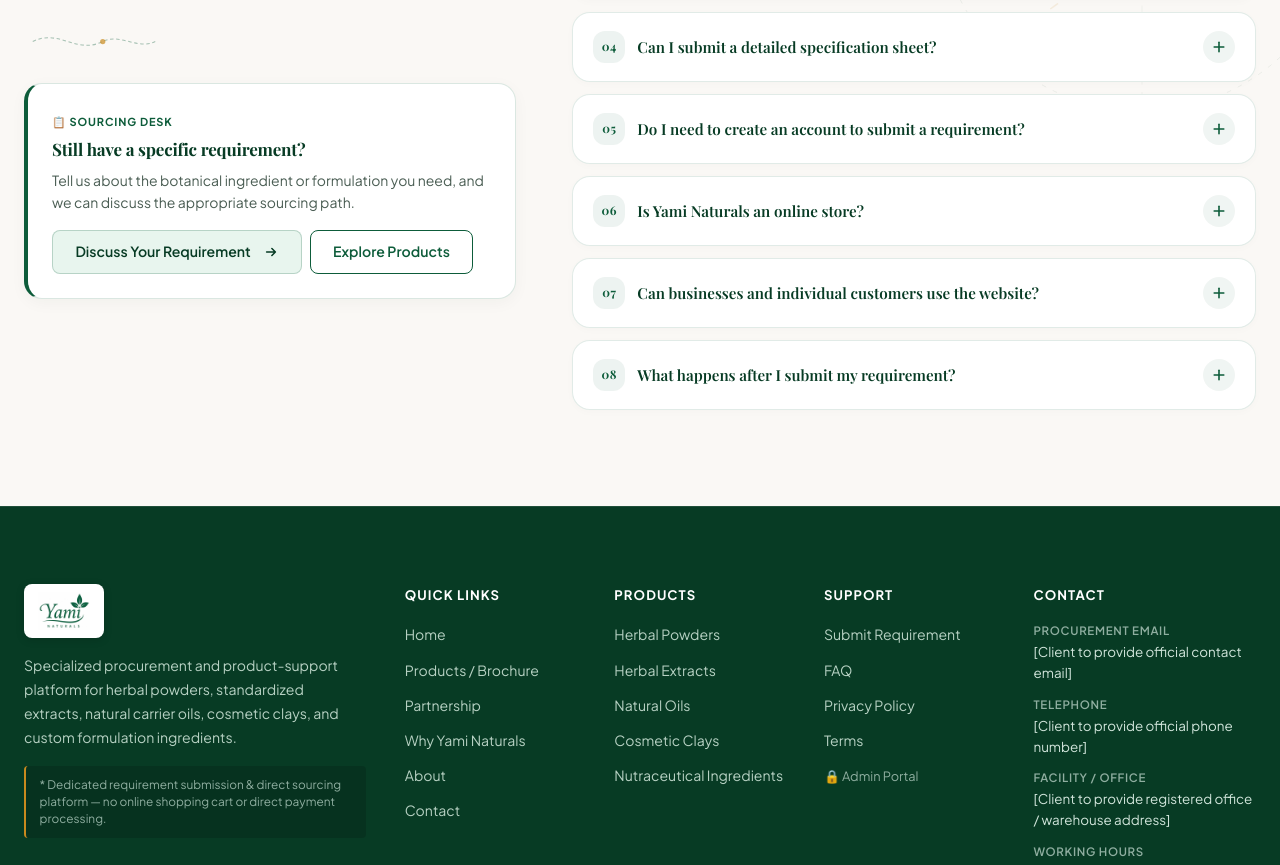
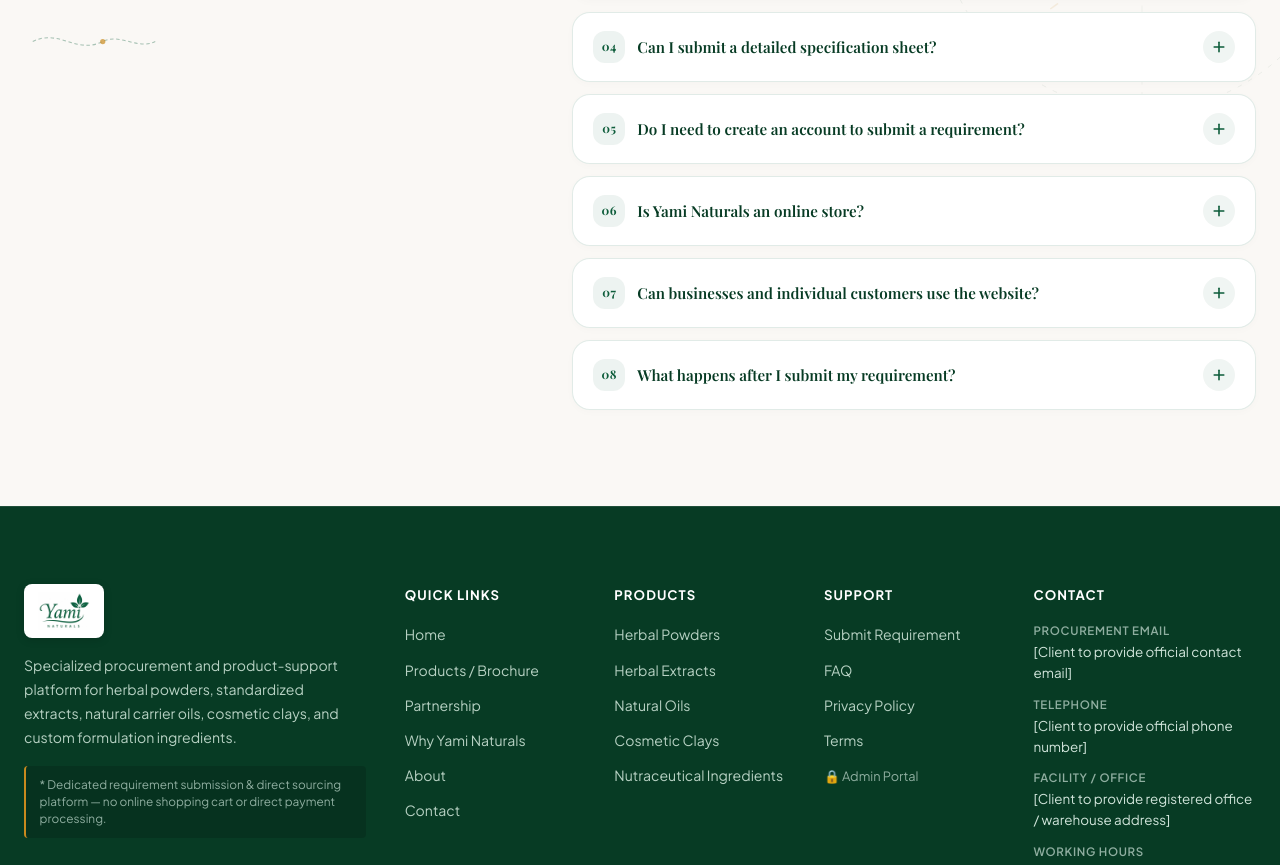
Before and after one commit to yaminaturals/yaminaturalsnewsite, a React (Vite) app: page / in a window 1280 px wide. Shown: the part 4059-4924 px from the top of the page. Built offline with nearby package versions, Linux system fonts and the light colour scheme; no server answers; a web font is replaced by a local one.

Commit message:
Remove sourcing desk callout card from FAQ section

```diff
--- a/src/components/sections/FAQSection/FAQSection.tsx
+++ b/src/components/sections/FAQSection/FAQSection.tsx
@@ -1,13 +1,12 @@
 import React, { useState } from 'react';
 import { Container } from '../../ui/Container/Container';
-import { Button } from '../../ui/Button/Button';
 import { ParallaxLayer } from '../../ui/ParallaxLayer/ParallaxLayer';
 import { faqSectionContent } from '../../../data/faq.data';
 import { FAQItem } from './FAQItem';
 import './FAQSection.css';
 
 export const FAQSection: React.FC = () => {
-  const { eyebrow, heading, headingEmphasis, supportingText, items, callout } =
+  const { eyebrow, heading, headingEmphasis, supportingText, items } =
     faqSectionContent;
 
   // Initial state: only first item open initially
@@ -74,7 +73,7 @@ export const FAQSection: React.FC = () => {
 
       <Container size="default">
         <div className="faq-layout">
-          {/* LEFT: Editorial Heading, Supporting Text & Direct Sourcing CTA */}
+          {/* LEFT: Editorial Heading, Supporting Text */}
           <div className="faq-left animate-fade-up">
             <div className="faq-eyebrow-wrapper">
               <span className="faq-eyebrow-icon" aria-hidden="true">💬</span>
@@ -103,52 +102,6 @@ export const FAQSection: React.FC = () => {
                 <circle cx="90" cy="20" r="3" fill="var(--color-amber-accent)" opacity="0.7" />
               </svg>
             </div>
-
-            {/* Direct Sourcing Assistance Callout Box */}
-            <div className="faq-cta-card">
-              <div className="faq-cta-card-inner">
-                <span className="faq-cta-badge" aria-hidden="true">📋 SOURCING DESK</span>
-                <h3 className="faq-cta-title">{callout.title}</h3>
-                <p className="faq-cta-text">{callout.text}</p>
-                <div className="faq-cta-actions">
-                  <Button
-                    to={callout.primaryCta.link}
-                    variant="secondary"
-                    size="md"
-                    className="faq-primary-btn"
-                    iconRight={
-                      <svg
-                        viewBox="0 0 16 16"
-                        fill="none"
-                        className="faq-cta-arrow"
-                        aria-hidden="true"
-                      >
-                        <path
-                          d="M3 8h10M9 4l4 4-4 4"
-                          stroke="currentColor"
-                          strokeWidth="1.8"
-                          strokeLinecap="round"
-                          strokeLinejoin="round"
-                        />
-                      </svg>
-                    }
-                  >
-                    {callout.primaryCta.text}
-                  </Button>
-
-                  {callout.secondaryCta && (
-                    <Button
-                      to={callout.secondaryCta.link}
-                      variant="outline"
-                      size="md"
-                      className="faq-secondary-btn"
-                    >
-                      {callout.secondaryCta.text}
-                    </Button>
-                  )}
-                </div>
-              </div>
-            </div>
           </div>
 
           {/* RIGHT: Accordion FAQ List */}
--- a/src/data/faq.data.ts
+++ b/src/data/faq.data.ts
@@ -11,7 +11,7 @@ export interface FAQSectionContent {
   headingEmphasis?: string;
   supportingText: string;
   items: FAQItemData[];
-  callout: {
+  callout?: {
     title: string;
     text: string;
     primaryCta: {
@@ -89,16 +89,4 @@ export const faqSectionContent: FAQSectionContent = {
         'Your submitted requirement provides the starting point for discussing the product, application, specifications and other details relevant to the sourcing enquiry.',
     },
   ],
-  callout: {
-    title: 'Still have a specific requirement?',
-    text: 'Tell us about the botanical ingredient or formulation you need, and we can discuss the appropriate sourcing path.',
-    primaryCta: {
-      text: 'Discuss Your Requirement',
-      link: '/submit-requirement',
-    },
-    secondaryCta: {
-      text: 'Explore Products',
-      link: '/products',
-    },
-  },
 };
```
